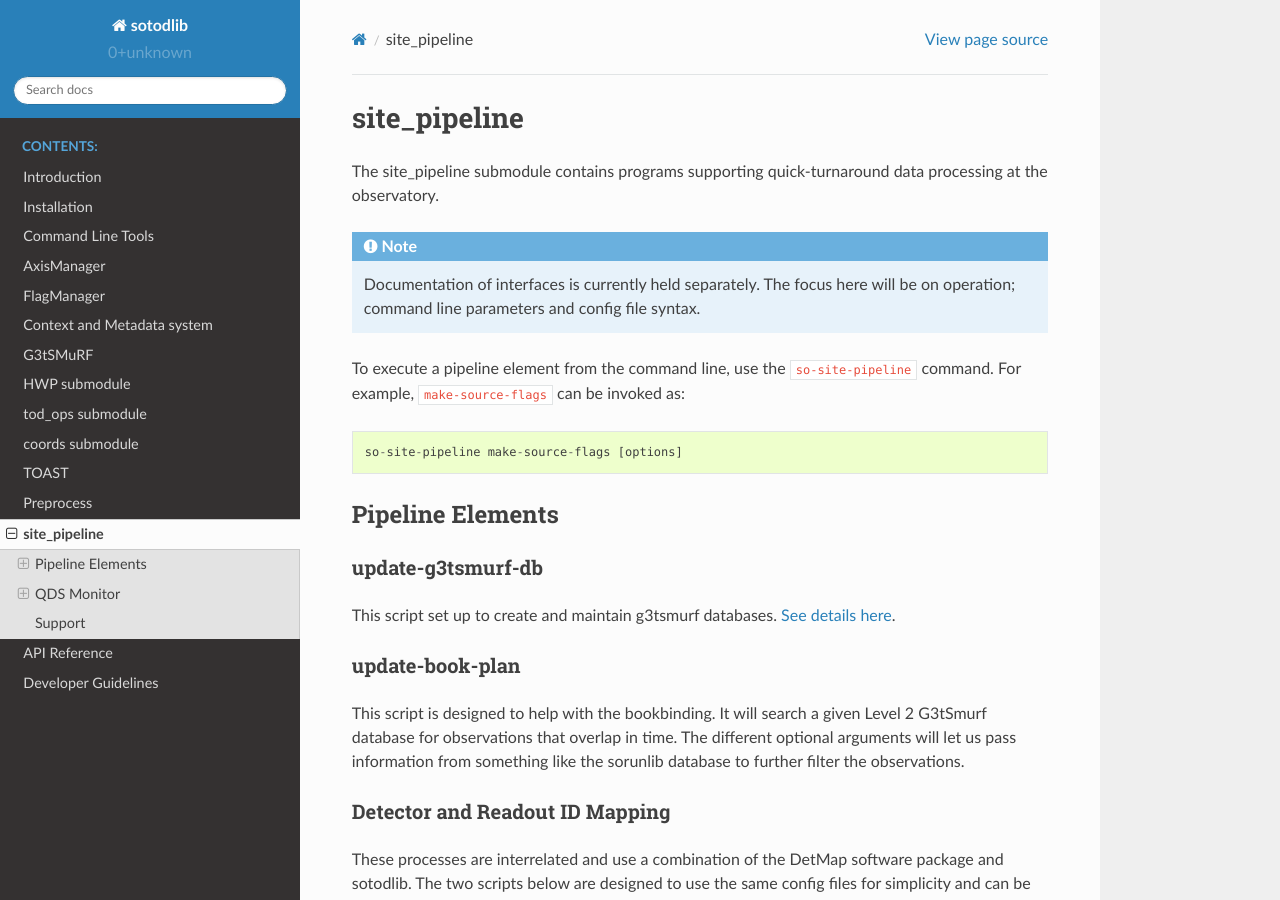
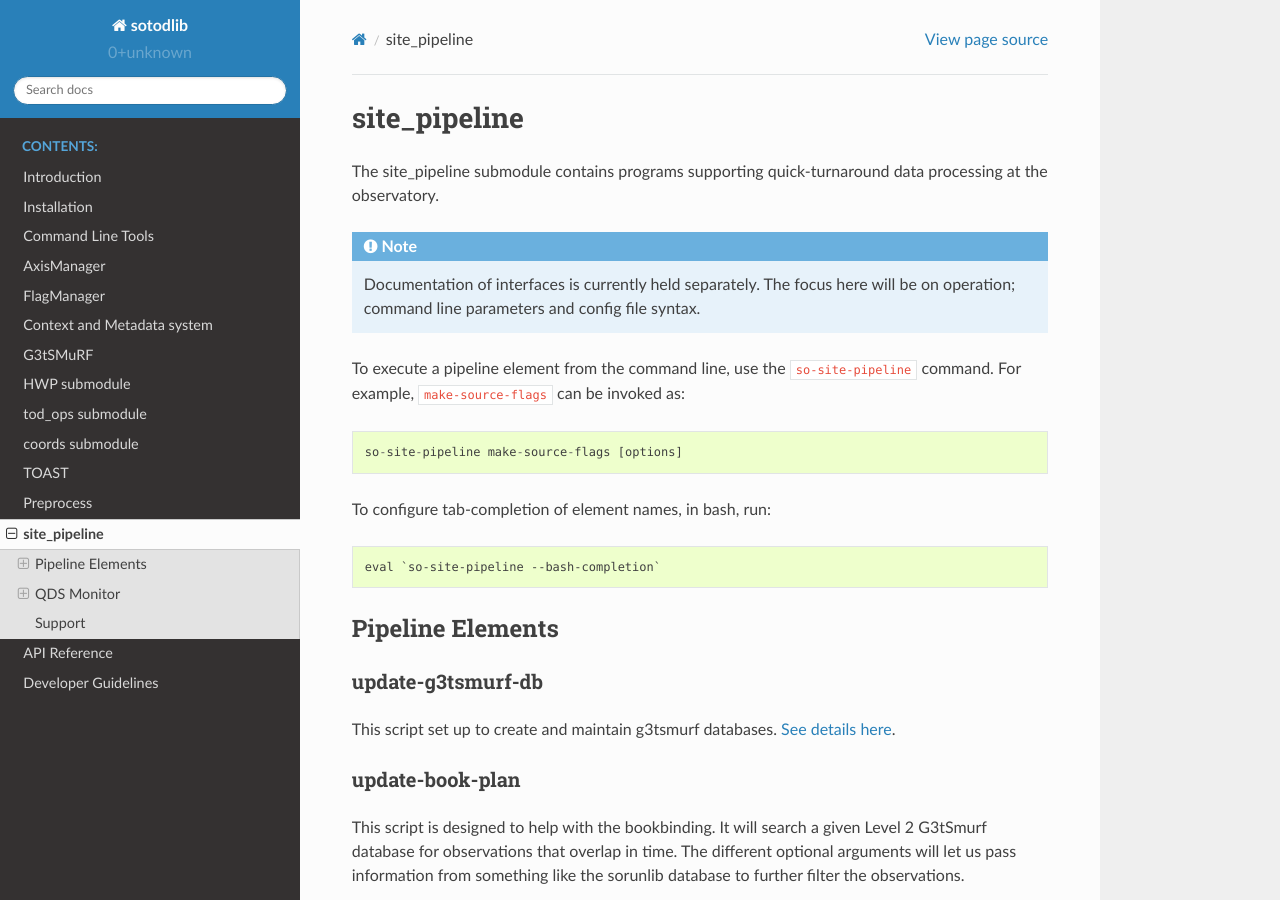
Before and after one commit to simonsobs/sotodlib, a Sphinx documentation site: the page built from docs/site_pipeline.rst, in a window 1280 px wide and 900 px high. Built offline with Sphinx 7.4.7 and the Read the Docs theme 2.0.0, drawn with Linux system fonts in a browser that asks for light colours.

Commit message:
so-site-pipeline: document tab completion

```diff
--- a/docs/site_pipeline.rst
+++ b/docs/site_pipeline.rst
@@ -18,6 +18,10 @@ To execute a pipeline element from the command line, use the
 be invoked as::
 
   so-site-pipeline make-source-flags [options]
+
+To configure tab-completion of element names, in bash, run::
+
+  eval `so-site-pipeline --bash-completion`
 
 
 Pipeline Elements
```
